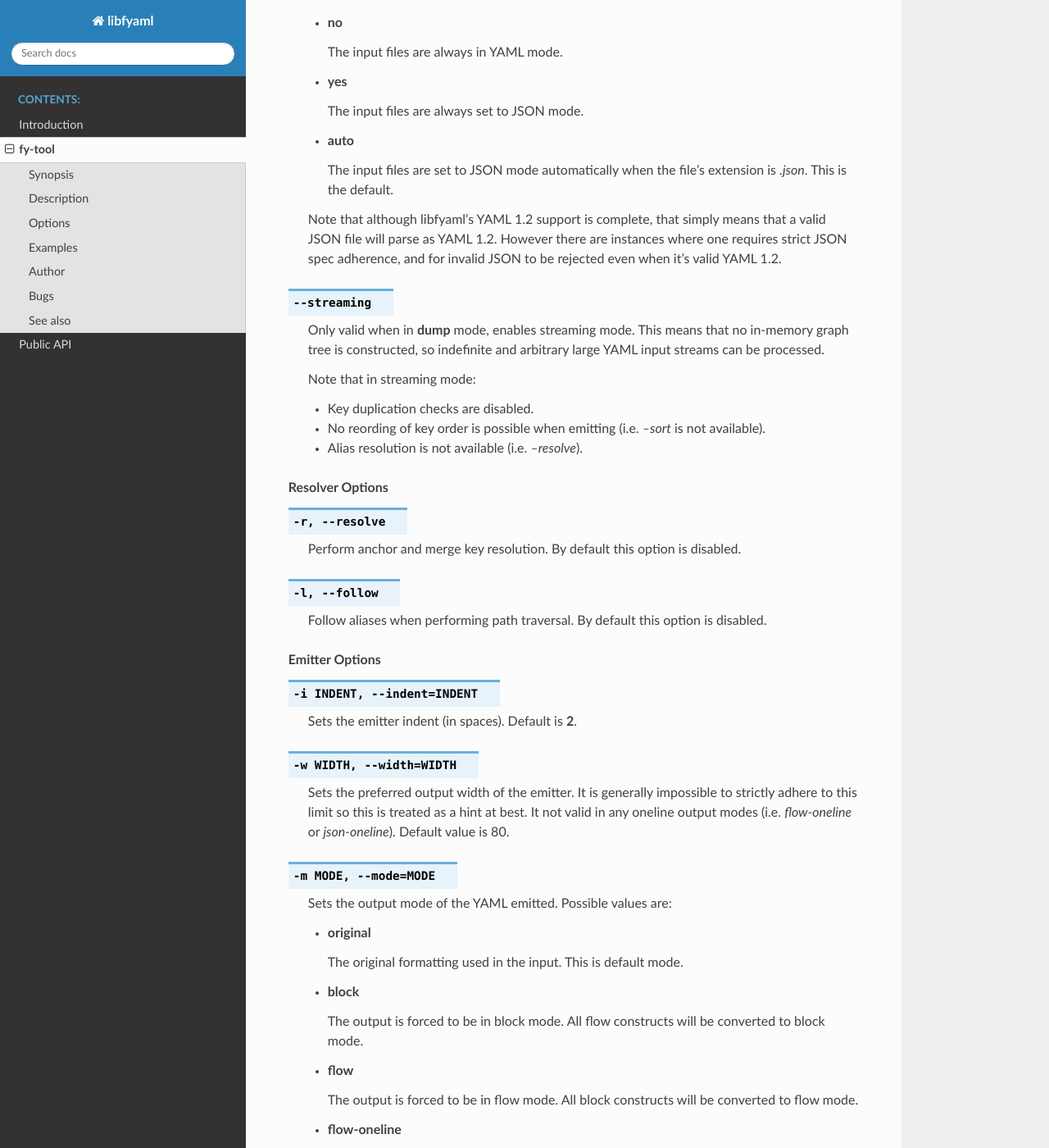
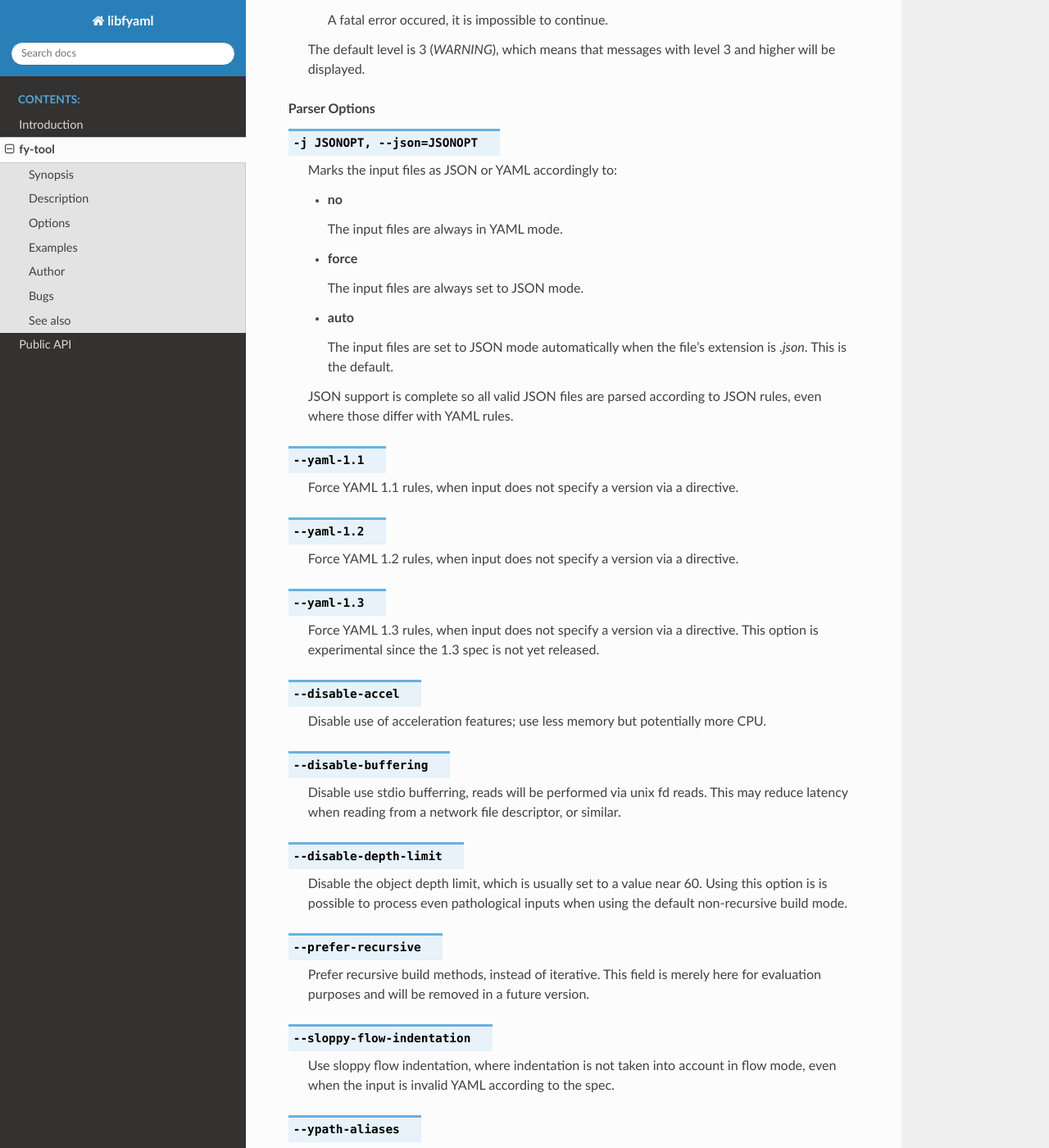
Before and after one commit to pantoniou/libfyaml, a Sphinx documentation site: the page built from doc/man/fy-tool.rst, in a window 1280 px wide and 1400 px high, scrolled down 2010 px. Shown: the whole window at 82% size. Built offline with Sphinx 7.4.7 and the Read the Docs theme 2.0.0, drawn with Linux system fonts in a browser that asks for light colours; some of the changed text lies outside the part shown.

Commit message:
Update manual page of fy-tool
There has been many changes happening, so update the manual.

Signed-off-by: Pantelis Antoniou <pantelis.antoniou@konsulko.com>

```diff
--- a/doc/man/fy-tool.rst
+++ b/doc/man/fy-tool.rst
@@ -14,13 +14,17 @@
 
 **fy-join** [*OPTIONS*] [-T*PATH*] [-F*PATH*] [-t*PATH*] [<*file*> ...]
 
+**fy-ypath** [*OPTIONS*] <*ypath-expression> [<*file*> ...]
+
+**fy-compose** [*OPTIONS*] [<*file*> ...]
+
 Description
 -----------
 
 :program:`fy-tool` is a general YAML/JSON manipulation tool using `libfyaml`.
 Its operation is different depending on how it's called, either via aliases
 named `fy-dump`, `fy-testsuite`, `fy-filter`, `fy-join`, or via the
-`--dump`, `--testsuite`, `--filter`, `--join` options.
+`--dump`, `--testsuite`, `--filter`, `--join`, `--ypath` and `--compose` options.
 
 * In `dump` mode it will parse YAML/JSON input files and output YAML/JSON
   according to the output format options.
@@ -33,6 +37,14 @@
 
 * In `join` mode it will parse YAML/JSON files and join them into a single
   YAML/JSON document according to the given command line options.
+
+* In `ypath` mode it will parse YAML/JSON files and execute a ypath query
+  which will output a document stream according to the results. This is
+  an experimental mode under development, where the syntax is not yet
+  decided completely.
+
+* In `compose` mode, it operates similarly to dump, but the document tree
+  is created using the built-in composer API.
 
 Options
 -------
@@ -101,7 +113,7 @@
 
      The input files are always in YAML mode.
 
-   - **yes**
+   - **force**
 
      The input files are always set to JSON mode.
 
@@ -110,10 +122,50 @@
      The input files are set to JSON mode automatically when the
      file's extension is `.json`. This is the default.
 
-   Note that although libfyaml's YAML 1.2 support is complete, that simply
-   means that a valid JSON file will parse as YAML 1.2. However there
-   are instances where one requires strict JSON spec adherence, and
-   for invalid JSON to be rejected even when it's valid YAML 1.2.
+   JSON support is complete so all valid JSON files are parsed according
+   to JSON rules, even where those differ with YAML rules.
+
+.. option:: --yaml-1.1
+
+   Force YAML 1.1 rules, when input does not specify a version via a directive.
+
+.. option:: --yaml-1.2
+
+   Force YAML 1.2 rules, when input does not specify a version via a directive.
+
+.. option:: --yaml-1.3
+
+   Force YAML 1.3 rules, when input does not specify a version via a directive.
+   This option is experimental since the 1.3 spec is not yet released.
+
+.. option:: --disable-accel
+
+   Disable use of acceleration features; use less memory but potentially more CPU.
+
+.. option:: --disable-buffering
+
+   Disable use stdio bufferring, reads will be performed via unix fd reads. This
+   may reduce latency when reading from a network file descriptor, or similar.
+
+.. option:: --disable-depth-limit
+
+   Disable the object depth limit, which is usually set to a value near 60.
+   Using this option is is possible to process even pathological inputs when
+   using the default non-recursive build mode.
+
+.. option:: --prefer-recursive
+
+   Prefer recursive build methods, instead of iterative. This field is merely here
+   for evaluation purposes and will be removed in a future version.
+
+.. option:: --sloppy-flow-indentation
+
+   Use sloppy flow indentation, where indentation is not taken into account in flow
+   mode, even when the input is invalid YAML according to the spec.
+
+.. option:: --ypath-aliases
+
+   Process aliases using ypaths. Experimental option.
 
 .. option:: --streaming
 
@@ -136,6 +188,12 @@
 .. option:: -l, --follow
 
    Follow aliases when performing path traversal. By default this option is disabled.
+
+.. rubric:: Testsuite Options
+
+.. option:: --disable-flow-markers
+
+   Do not output flow-markers for the testsuite output.
 
 .. rubric:: Emitter Options
 
@@ -235,6 +293,26 @@
 
    Strip document indicators on output. Disabled by default.
 
+.. option:: --null-output
+
+   Do not generate any output, useful for profiling the parser.
+
+.. rubric:: YPATH options
+
+.. option:: --dump-pathexpr
+
+   Dump the produced path expression for debugging.
+
+.. option:: --no-exec
+
+   Do not execute the expression. Useful when used with `--dump-pathexpr`
+
+.. rubric:: Compose options
+
+.. option:: --dump-path
+
+   Dump the path while composing.
+
 .. rubric:: Tool mode select options
 
 .. option:: --dump
@@ -309,6 +387,14 @@
 
       If  first character of `FILE` is **>** the the input is the content of the option
       that follows.
+
+.. option:: --ypath
+
+   Process files and output query results using ypath.
+
+.. option:: --compose
+
+   Use the composer API to build the document instead of direct events.
 
 Examples
 --------
```
